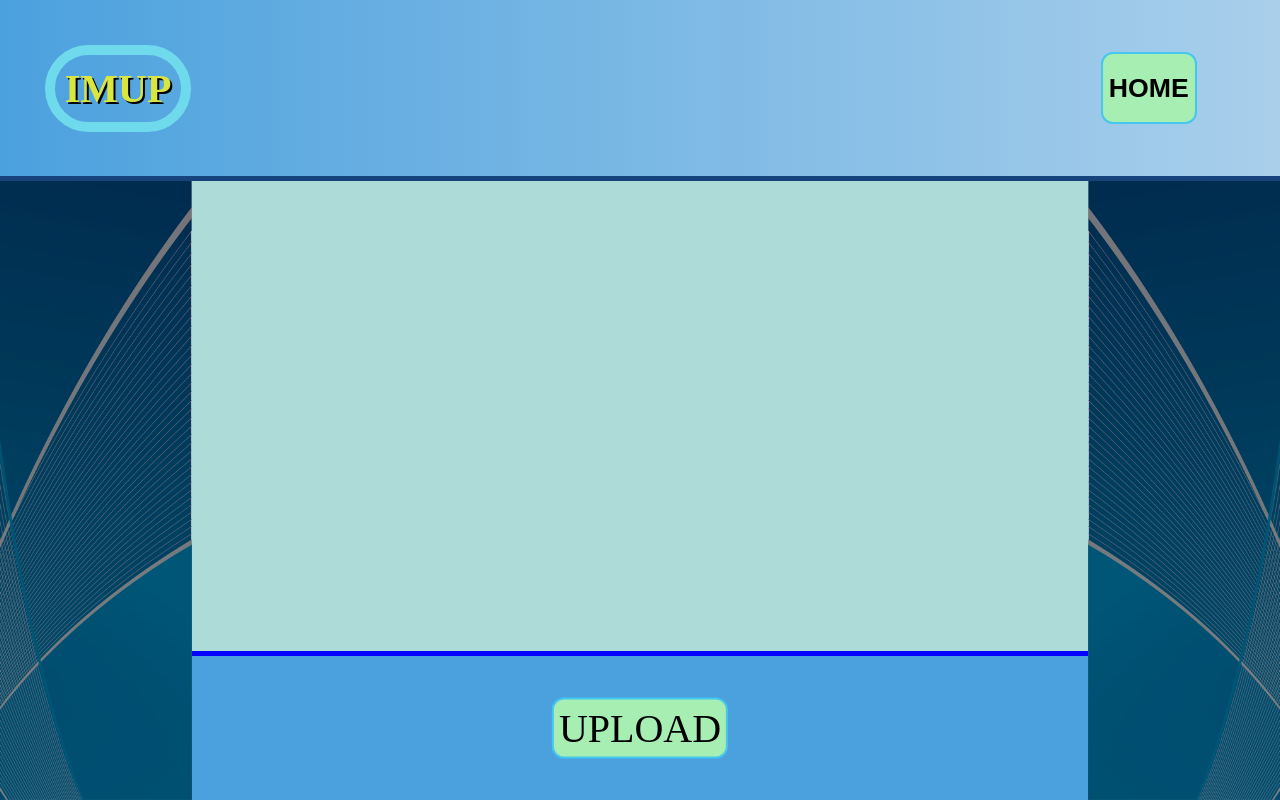
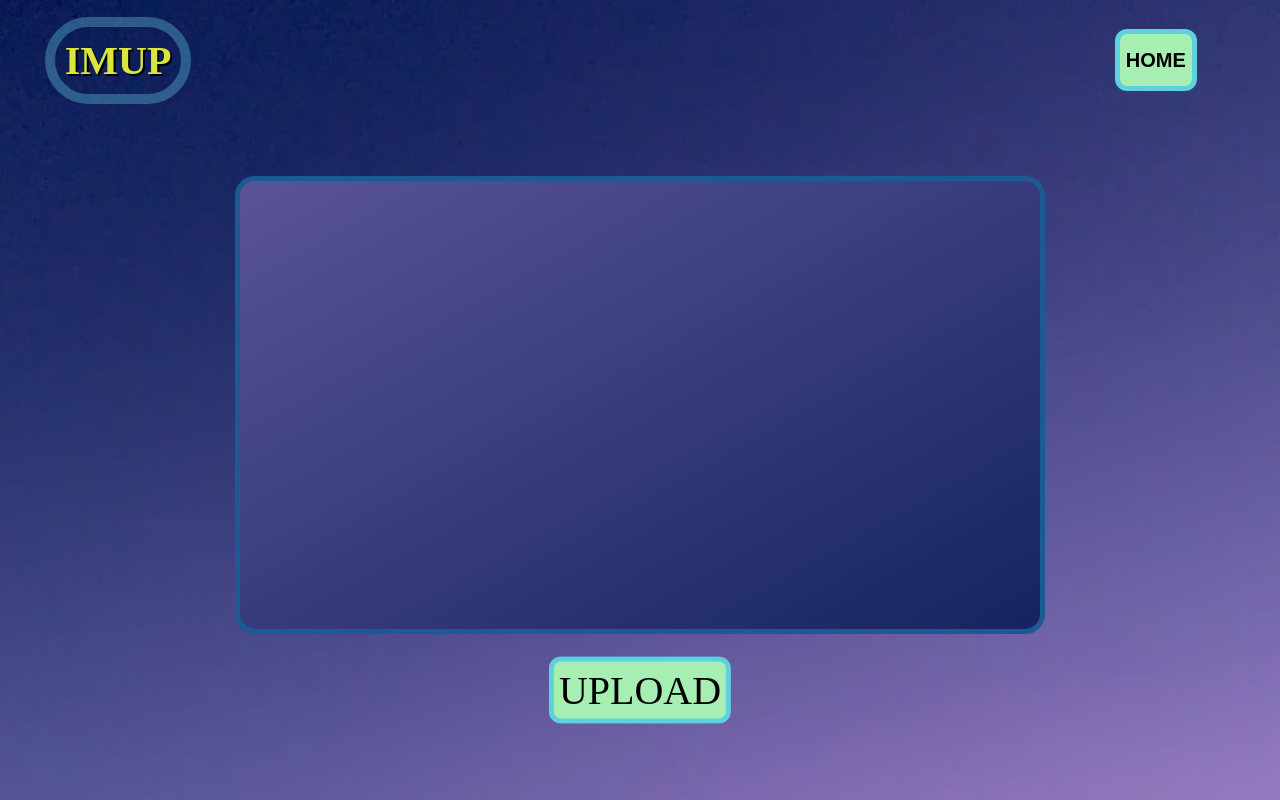
Before and after one commit to SheepStar02/ImageUploader, a website: page upload.html in a window 1280 px wide. Drawn offline with Linux system fonts and the light colour scheme.

Commit message:
IMUP V 0.01

```diff
--- a/static/scripts/firebaseinit.js
+++ b/static/scripts/firebaseinit.js
@@ -10,5 +10,3 @@ const firebaseConfig = {
 
 // Initialize Firebase with a default Firebase project
 firebase.initializeApp(firebaseConfig);
-
-// Use the shorthand notation to access the default project's Firebase services
--- a/static/scripts/index.js
+++ b/static/scripts/index.js
@@ -10,13 +10,13 @@ function loadDocument () {
         window.open("/upload", "_self");
     }
     firestore.collection("ImageUploader").doc("Images").get().then(data => {
-        for(let image of data.data().ImageContainer) {
+        data.data().ImageContainer.forEach((image, index, container) => {
             let oframe = document.createElement("div");
             let frame = document.createElement("img");
-            document.querySelector("#inner-picture-cont").appendChild(oframe);
             oframe.appendChild(frame);
             oframe.classList.add("biggerframe");
             frame.src = image;
-        }
+            document.querySelectorAll("#inner-picture-cont")[index%3].appendChild(oframe);
+        })
     })
 }
--- a/static/scripts/upload.js
+++ b/static/scripts/upload.js
@@ -11,21 +11,16 @@ function ButtonPaths () {
         window.open("/", "_self");
     }
 
-    // document.querySelector("#upload-button").onclick = function() {
-    //     if (document.querySelector("#upload-button").dataset.state === "upload") {
-    //         document.querySelector("#upload-button").dataset.state = "home"
-    //         document.querySelector("#upload-button").textContent = "Home";
-    //         document.querySelector('#home-button').style.display = "none";
-    //     } else {
-    //         window.open("/", "_self");
-    //     }
-    // }
-
     document.querySelector(".upload-button").onchange = function(event) {
 
         if (event.target.files.length === 0) {return}
 
-        let file = event.target.files[0];
+        let file = event.target.files[0], url = URL.createObjectURL(file), img = new Image;
+
+        img.src = url;
+
+        img.onload = function () {
+            if (Math.max(img.width, img.height) / Math.min(img.width, img.height) < 3 && Math.min(img.width, img.height) > 30){
 
                 Reader.onloadend = function() {
                     let result = Reader.result;
@@ -35,8 +30,10 @@ function ButtonPaths () {
                         { merge : true }
                     ).then(() => {
                         document.querySelector(".image-loader").src = result;
-                event.target.onclick = function (event) {
-                    console.log(window.open("/", "_self"));
+                        document.querySelector(".image-container").style.display = "block";
+                        document.querySelector(".upload-button").textContent = "Home";
+                        document.querySelector(".upload-button").onclick = function (event) {
+                            window.open("/", "_self");
                         }
                     });
                 }
@@ -44,3 +41,7 @@ function ButtonPaths () {
                 Reader.readAsDataURL(file);
             }
         }
+
+
+    }
+}
--- a/static/styles/home.css
+++ b/static/styles/home.css
@@ -1,17 +1,19 @@
 body{
     margin: 0px;
     min-width:200px;
+    overflow-x:hidden;
+    overflow-y:overlay;
 }
 
 #title{
     user-select:none;
     display: flex;
     align-items: center;
-    position: absolute;
+    position: relative;
     background-size: 100%;
     background-repeat:no-repeat;
     width: 100%;
-    height: 15%;
+    height: 15vh;
     top: 0%;
     text-shadow: 2px 2px black;
     z-index: 10;
@@ -24,10 +26,22 @@ body{
     padding:10px;
     border-radius: 45px;
     border-style: solid;
-    border-color:rgb(111, 218, 236);
+    border-color:rgba(111, 217, 236, 0.336);
     color: rgb(218, 230, 62);
     position: absolute;
-    left: 3.5%
+    left: 3.5%;
+    animation: animateLogo 5s linear infinite;
+}
+
+@keyframes animateLogo {
+    0%{
+        border-color:rgba(111, 217, 236, 0.336);
+        color: rgb(218, 230, 62);
+    }
+    50%{
+        border-color:rgb(111, 217, 236);
+        color: rgb(166, 230, 62);
+    }
 }
 
 #upload-button{
@@ -40,8 +54,8 @@ body{
     font-size: 10px;
     background-color: rgb(167, 238, 178);
     border-radius: 12px;
-    border: 2px solid rgb(70, 199, 238);
-    transition-duration: 0.4s;
+    border: 5px solid rgba(70, 199, 238, 0.733);
+    transition-duration: 0.3s;
 }
 
 .buttons:hover {
@@ -49,30 +63,14 @@ body{
     box-shadow: 0 8px 16px 0 rgba(0,0,0,0.2), 0 6px 20px 0 rgba(0,0,0,0.19);
 }
 
-.main-container{
-    height:10000px;
-    width:100%;
-    top:20%;
-    position:absolute;
+.main-container, #title{
+    min-width:500px;
+    overflow-x:hidden;
 }
 
-section{
-    height:100%;
-    top:0%;
-}
-
-.side-banner{
-    height:100vh;
-    width:15%;
-    filter:brightness(50%);
-    background-size: cover;
-    position:fixed;
-    background-repeat: no-repeat;
-}
-
-#left-banner{
-    left: 0%;
-    transform: scaleX(-1);
+.main-container{
+    position:relative;
+    margin-top:5%;
 }
 
 #right-banner{
@@ -80,14 +78,17 @@ section{
 }
 
 #picture-section{
-    width: 70%;
-    left: 15%;
-    position:absolute;
+    margin-left:auto;
+    margin-right:auto;
+    display:flex;
+    width:80%;
+    gap:15px;
+    margin-bottom:5%;
 }
 
 #background{
-    width: 100%;
-    height: 100%;
+    width: 100vw;
+    height: 100vh;
     background-color:rgba(141, 241, 248, 0.39);
     background-image: url("/static/images/backgroundpicture.jpg");
     background-size: cover;
@@ -96,19 +97,39 @@ section{
 
 #inner-picture-cont{
     width: 100%;
-    position: absolute;
-    display: grid;
-    gap: 10px;
-    grid-auto-flow: column;
+    display: flex;
+    flex-direction:column;
+    gap:15px;
 }
 
 .biggerframe{
-    padding: 10px;
-    background-color: grey;
-    max-width: 250px;
+    padding: min(8px, 10%);
+    background-color: rgba(108, 190, 170, 0.521);
+    box-shadow: 0 0 12px rgba(0,0,0,0.9);
+    max-width: 350px;
+    border-radius:5px;
 }
 
 img{
-    max-width: 250px;
-    min-width: 250px;
+    width:100%;
 }
+
+::-webkit-scrollbar {
+    width: 12px;
+    background:linear-gradient(#2E3772, #977BBE);
+}
+
+::-webkit-scrollbar-track {
+    -webkit-box-shadow: inset 0 0 6px rgba(0,0,0,0.3);
+    border-radius: 10px;
+}
+
+::-webkit-scrollbar-thumb {
+    border-radius: 10px;
+    -webkit-box-shadow: inset 0 0 6px rgba(0,0,0,0.5);
+}
+
+::-webkit-scrollbar-thumb:hover{
+    -webkit-box-shadow: inset 0 0 6px rgb(0,0,0);
+    background:rgba(116, 108, 190, 0.267);
+}
--- a/static/styles/upload.css
+++ b/static/styles/upload.css
@@ -1,21 +1,21 @@
 body{
     margin: 0px;
     min-width:200px;
+    overflow-x:hidden;
+    overflow-y:overlay;
 }
 
 #title{
     user-select:none;
     display: flex;
     align-items: center;
-    position: absolute;
-    background-image: linear-gradient(to right, rgb(75, 161, 222), rgb(169, 207, 235));
+    position: relative;
     background-size: 100%;
     background-repeat:no-repeat;
     width: 100%;
-    height: 22%;
+    height: 15vh;
     top: 0%;
     text-shadow: 2px 2px black;
-    border-bottom: 5px solid rgb(23, 67, 124);
     z-index: 10;
 }
 
@@ -26,10 +26,22 @@ body{
     padding:10px;
     border-radius: 45px;
     border-style: solid;
-    border-color:rgb(111, 218, 236);
+    border-color:rgba(111, 217, 236, 0.336);
     color: rgb(218, 230, 62);
     position: absolute;
-    left: 3.5%
+    left: 3.5%;
+    animation: animateLogo 5s linear infinite;
+}
+
+@keyframes animateLogo {
+    0%{
+        border-color:rgba(111, 217, 236, 0.336);
+        color: rgb(218, 230, 62);
+    }
+    50%{
+        border-color:rgb(111, 217, 236);
+        color: rgb(166, 230, 62);
+    }
 }
 
 #home-button{
@@ -39,10 +51,11 @@ body{
 
 .buttons{
     cursor: pointer;
+    font-size: 10px;
     background-color: rgb(167, 238, 178);
     border-radius: 12px;
-    border: 2px solid rgb(70, 199, 238);
-    transition-duration: 0.4s;
+    border: 5px solid rgba(70, 199, 238, 0.733);
+    transition-duration: 0.3s;
 }
 
 .buttons:hover {
@@ -50,53 +63,60 @@ body{
     box-shadow: 0 8px 16px 0 rgba(0,0,0,0.2), 0 6px 20px 0 rgba(0,0,0,0.19);
 }
 
+#background{
+    width: 100vw;
+    height: 100vh;
+    background-color:rgba(141, 241, 248, 0.39);
+    background-image: url("/static/images/backgroundpicture.jpg");
+    background-size: cover;
+    position: fixed;
+}
+
+.main-container, #title{
+    min-width:500px;
+    overflow-x:hidden;
+}
+
 .main-container{
-    height:60%;
+    height:70%;
     width:100%;
     top:22%;
+    overflow:hidden;
     position:absolute;
 }
 
 .main-container section{
-    height:100%;
     top:0%;
+    width:80%;
+    position:relative;
+    margin-left:auto;
+    margin-right:auto;
 }
 
-.side-banner{
-    height:100vh;
-    width:15%;
-    background-image: url("/static/images/vertical_banner.png");
-    filter:brightness(50%);
-    background-size: cover;
-    position:fixed;
-    background-repeat: no-repeat;
-}
-
-#left-banner{
-    left: 0%;
-    transform: scaleX(-1);
-}
-
-#right-banner{
-    right: 0%;
-}
 
 #upload-box{
-    width: 70%;
-    left: 15%;
-    position:absolute;
-    background: rgb(173, 219, 216);
+    height:80%;
+    max-width:100vh;
+    position:relative;
+    background: linear-gradient(to bottom right,#595397, #152461);
+    border-radius:20px;
+    border:5px solid rgba(28, 90, 148);
+    display:flex;
+    align-items:center;
+    justify-content:center;
 }
 
 #upload-button-box{
-    margin: 0;
-    height: 18%;
-    width: 70%;
-    bottom: 0%;
-    left: 15%;
-    position: absolute;
-    background-color:rgb(75, 161, 222);
-    border-top: 5px solid rgb(4, 0, 255);
+    height: 20%;
+}
+
+.image-container{
+    padding: min(8px, 10%);
+    background-color: rgba(108, 190, 170, 0.521);
+    box-shadow: 0 0 12px rgba(0,0,0,0.9);
+    max-width: 350px;
+    border-radius:5px;
+    display:none;
 }
 
 input[type="file"] {
@@ -111,3 +131,23 @@ input[type="file"] {
     padding:5px;
     transform: translate(-50%, -50%);
 }
+
+::-webkit-scrollbar {
+    width: 12px;
+    background:linear-gradient(#2E3772, #977BBE);
+}
+
+::-webkit-scrollbar-track {
+    -webkit-box-shadow: inset 0 0 6px rgba(0,0,0,0.3);
+    border-radius: 10px;
+}
+
+::-webkit-scrollbar-thumb {
+    border-radius: 10px;
+    -webkit-box-shadow: inset 0 0 6px rgba(0,0,0,0.5);
+}
+
+::-webkit-scrollbar-thumb:hover{
+    -webkit-box-shadow: inset 0 0 6px rgb(0,0,0);
+    background:rgba(116, 108, 190, 0.267);
+}
--- a/upload.html
+++ b/upload.html
@@ -9,6 +9,11 @@
         <script src="https://www.gstatic.com/firebasejs/8.10.0/firebase-firestore.js"></script>
         <script src = "/static/scripts/firebaseinit.js"></script>
         <title>Image Uploader</title>
+    </head>
+
+    <body>
+        <div id="background">
+        </div>
         <div id = "title">
             <h1 id = "titlename"> IMUP </h1>
             <div id = "home-button">
@@ -17,22 +22,12 @@
                     </button>
             </div>
         </div>
-    </head>
-
-    <body>
         <div class = "main-container">
-            <section id = "left-banner" class = "side-banner">
+            <section id = "upload-box">
+                <div class = "image-container">
+                    <img class = "image-loader">
+                </div>
             </section>
-
-            <section id = "upload-box">
-                <img class = "image-loader">
-            </section>
-
-            <section id = "right-banner" class = "side-banner">
-            </section>
-        </div>
-
-        <div>
             <section id = "upload-button-box">
                 <label class="upload-button buttons">
                     <input type="file"/>
@@ -40,5 +35,6 @@
                 </label>
             </section>
         </div>
+
     </body>
 </html>
```
Also changed, not shown: index.html (+6 -0 lines). Lines whose indentation alone changed are shown as unchanged.
